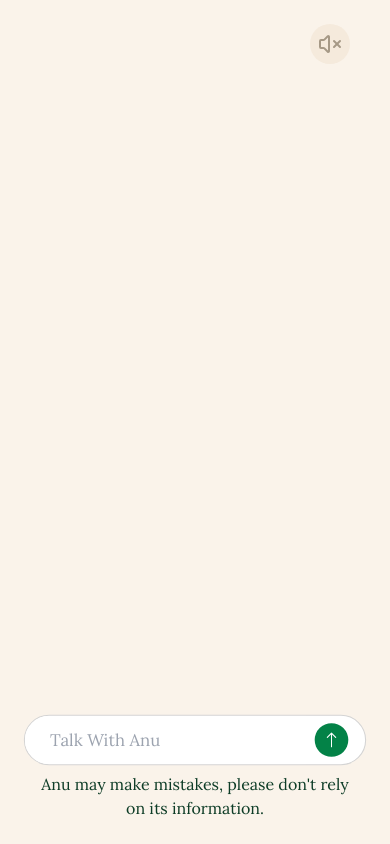
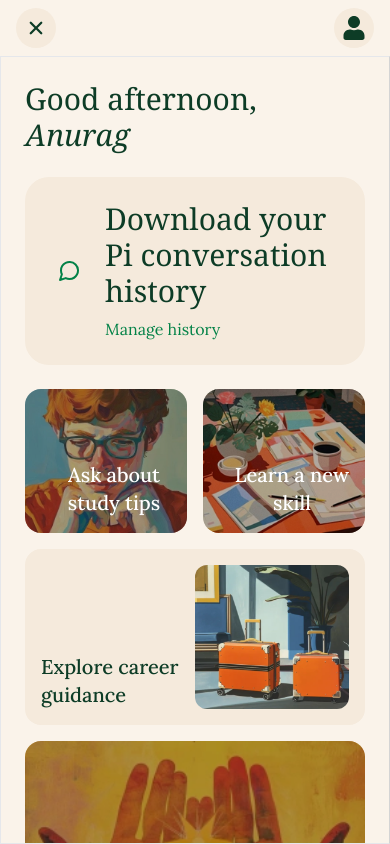
Before and after one commit to anuragaffection/anu_web_react, a React (Vite) app: page /discover in a window 390 px wide. Built offline with nearby package versions, Linux system fonts and the light colour scheme.

Commit message:
feat/mobile

```diff
--- a/src/App.jsx
+++ b/src/App.jsx
@@ -1,5 +1,5 @@
 import React from "react";
-import { Routes, Route } from "react-router-dom";
+import { Routes, Route, useLocation, Link } from "react-router-dom";
 
 // components
 import SectionChat from "./components/SectionChat";
@@ -11,11 +11,22 @@
 import Thread from "./pages/Thread";
 import NoPage from "./pages/NoPage";
 import DiscoverImgLayout from "./components/discoverComponents/DiscoverImgLayout";
+import { BsStars } from "react-icons/bs";
+import { IoIosPaper } from "react-icons/io";
+
+import { FaUser } from "react-icons/fa";
+import { IoClose } from "react-icons/io5";
 
 function App() {
+  const location = useLocation();
+
+  const currentPath = location.pathname;
+  const modalRoutes = ["/discover", "/discoverl", "/profile", "/threads"];
+  const isModal = modalRoutes.includes(currentPath);
+
   return (
     <div className="flex h-full max-h-screen min-h-screen w-full flex-row">
-      <div className="w-full hidden lg:block border border-r-neutral-300 lg:w-24">
+      <div className="hidden w-full border border-r-neutral-300 lg:block lg:w-24">
         <Sidebar />
       </div>
       <div className="hidden lg:block">
@@ -30,6 +41,36 @@
           <Route path="*" element={<NoPage />} />
         </Routes>
       </div>
+
+      {isModal && (
+        <div className="fixed inset-0 z-50 flex h-full w-full flex-col items-center justify-center overflow-auto lg:hidden">
+          {/* <div className="relative h-full w-full bg-lime-500"> */}
+
+          <div className="sticky right-0 top-0 z-50 flex w-full items-center justify-between bg-beige px-4 py-2">
+            <Link
+              to={"/"}
+              className="rounded-full bg-coreBeige p-2 hover:bg-darkBeige lg:hidden"
+            >
+              <IoClose size={24} />
+            </Link>
+            <Link
+              to={"/profile"}
+              className="rounded-full bg-coreBeige p-2 hover:bg-darkBeige lg:hidden"
+            >
+              <FaUser size={24} />
+            </Link>
+          </div>
+          <div className="h-full w-full overflow-hidden">
+            <Routes>
+              <Route path="/discover" element={<Discover />} />
+              <Route path="/discoverl" element={<DiscoverImgLayout />} />
+              <Route path="/profile" element={<Profile />} />
+              <Route path="/threads" element={<Thread />} />
+            </Routes>
+          </div>
+          {/* </div> */}
+        </div>
+      )}
       <div className="flex-1 overflow-clip">
         <SectionChat />
       </div>
--- a/src/components/ImgComponents/ImgRectangle.jsx
+++ b/src/components/ImgComponents/ImgRectangle.jsx
@@ -1,15 +1,20 @@
-import React, { useContext } from "react";
+import React, { useContext, useState } from "react";
 import ChatContext from "../../store/ChatContext";
 import { getAnswers } from "../../api";
+import { useNavigate } from "react-router-dom";
 
 function ImgRectangle({ to, src, alt, text, className = "" }) {
   const chatStates = useContext(ChatContext);
-  const { getNewThread, setChats } = chatStates;
+  const { getNewThread, setChats, isMobile } = chatStates;
+  const navigate = useNavigate();
 
   const handleDiscoverClick = async (e) => {
     e.preventDefault();
     await getNewThread();
     await handleSend();
+    if (isMobile) {
+      navigate("/");
+    }
   };
 
   const handleSend = async () => {
--- a/src/components/ImgComponents/ImgSquareSm.jsx
+++ b/src/components/ImgComponents/ImgSquareSm.jsx
@@ -1,15 +1,20 @@
 import React, { useContext } from "react";
 import ChatContext from "../../store/ChatContext";
 import { getAnswers } from "../../api";
+import { useNavigate } from "react-router-dom";
 
 function ImgSquareSm({ to, src, alt, text, className = "" }) {
   const chatStates = useContext(ChatContext);
-  const { getNewThread, setChats } = chatStates;
+  const { getNewThread, setChats, isMobile } = chatStates;
+  const navigate = useNavigate();
 
   const handleDiscoverClick = async (e) => {
     e.preventDefault();
     await getNewThread();
     await handleSend();
+    if (isMobile) {
+      navigate("/");
+    }
   };
 
   const handleSend = async () => {
--- a/src/components/SectionChat.jsx
+++ b/src/components/SectionChat.jsx
@@ -1,8 +1,11 @@
 import React, { useEffect, useRef, useState, useContext } from "react";
 import { getAnswers } from "../api";
-import { BsArrowUp } from "react-icons/bs";
+import { BsArrowUp, BsStars } from "react-icons/bs";
 import { LuVolume2, LuVolumeX } from "react-icons/lu";
 import ChatContext from "../store/ChatContext";
+import { Link } from "react-router-dom";
+import { IoIosPaper } from "react-icons/io";
+import TopBar from "./TopBar";
 
 function SectionChat() {
   const chatEndRef = useRef(null);
@@ -58,9 +61,9 @@
         prevChats.map((item, index) =>
           index === prevChats.length - 1
             ? {
-              ...item,
-              anu: "Sorry, an error has occurred. Please contact the developer.",
-            }
+                ...item,
+                anu: "Sorry, an error has occurred. Please contact the developer.",
+              }
             : item,
         ),
       );
@@ -82,16 +85,14 @@
   }, [chats]);
 
   useEffect(() => {
-
     if (speech === false) {
       window.speechSynthesis.cancel();
-
     }
     // chats, {user, anu}
     if (speech === true && chats && chats.length > 0) {
       const lastIndex = chats.length - 1;
       const lastResponse = chats[lastIndex].anu;
-      console.log(lastResponse)
+      console.log(lastResponse);
       if (!window.speechSynthesis) {
         console.error("Speech synthesis not supported in this browser.");
       }
@@ -99,16 +100,17 @@
       if (lastResponse && lastResponse.trim()) {
         const windowSpeech = window.speechSynthesis;
         const toSpeak = new SpeechSynthesisUtterance(lastResponse);
-        windowSpeech.speak(toSpeak)
+        windowSpeech.speak(toSpeak);
       }
     }
   }, [chats, speech]);
 
   return (
-    <div className="relative flex h-full w-full flex-col items-center justify-between space-y-6 py-4 pt-6 overflow-clip">
-
+    <div className="relative flex h-full w-full flex-col items-center justify-between gap-y-6 overflow-clip pb-4 pt-16">
+      <TopBar />
+      {/* removing link - because it creating hinderance in next */}
       <button
-        className="absolute right-10 top-6 rounded-full bg-coreBeige p-2 hover:bg-darkBeige z-50"
+        className="absolute right-10 top-2 z-10 rounded-full bg-coreBeige p-2 hover:bg-darkBeige"
         type="button"
         onClick={() => setSpeech(!speech)}
       >
@@ -118,7 +120,6 @@
           <LuVolumeX className="text-coreGray" size={24} />
         )}
       </button>
-
 
       <div className="flex h-full w-full flex-col items-center justify-center overflow-auto p-2">
         <div className="flex h-full w-full max-w-3xl flex-col gap-y-8 px-4 pt-6">
@@ -155,13 +156,11 @@
               <BsArrowUp />
             </button>
           </div>
-          <div className="text-center">
+          <div className="text-center text-sm lg:text-lg">
             Anu may make mistakes, please don't rely on its information.
           </div>
         </div>
       </div>
-
-
     </div>
   );
 }
--- /dev/null
+++ b/src/components/TopBar.jsx
@@ -0,0 +1,25 @@
+import React from "react";
+import { BsStars } from "react-icons/bs";
+import { IoIosPaper } from "react-icons/io";
+import { Link } from "react-router-dom";
+
+function TopBar() {
+  return (
+    <>
+      <Link
+        to={"/discover"}
+        className="absolute left-4 top-2 rounded-full bg-coreBeige p-2 hover:bg-darkBeige lg:hidden"
+      >
+        <BsStars size={24} />
+      </Link>
+      <Link
+        to={"/threads"}
+        className="absolute right-24 top-2 rounded-full bg-coreBeige p-2 hover:bg-darkBeige lg:hidden"
+      >
+        <IoIosPaper size={24} />
+      </Link>
+    </>
+  );
+}
+
+export default TopBar;
--- a/src/pages/Discover.jsx
+++ b/src/pages/Discover.jsx
@@ -11,17 +11,17 @@
 
 function Discover() {
   return (
-    <div className="flex h-full w-96 overflow-y-auto border border-r-neutral-300 bg-beige p-6 scrollbar-hide">
+    <div className="flex h-full w-full overflow-y-auto border border-r-neutral-300 bg-beige p-6 scrollbar-hide lg:w-96">
       <div className="flex w-full flex-col space-y-6">
         {/* Greeting */}
         <h1 className="font-serif text-3xl text-darkGreen">
           Good afternoon, <span className="italic">Anurag</span>
         </h1>
         <DiscoverHistory />
-        <DiscoverImgShort discoverData={discoverData1} />;
-        <DiscoverImgShort discoverData={discoverData2} />;
-        <DiscoverImgShort discoverData={discoverData3} />;
-        <DiscoverImgShort discoverData={discoverData4} />;
+        <DiscoverImgShort discoverData={discoverData1} />
+        <DiscoverImgShort discoverData={discoverData2} />
+        <DiscoverImgShort discoverData={discoverData3} />
+        <DiscoverImgShort discoverData={discoverData4} />
       </div>
     </div>
   );
--- a/src/pages/NoPage.jsx
+++ b/src/pages/NoPage.jsx
@@ -1,7 +1,11 @@
 import React from "react";
 
 function NoPage() {
-  return <div>Page Not Found</div>;
+  return (
+    <div className="h-full w-full border border-r-neutral-300 bg-beige lg:w-96">
+      <p>Page not found</p>
+    </div>
+  )
 }
 
 export default NoPage;
--- a/src/pages/Profile.jsx
+++ b/src/pages/Profile.jsx
@@ -25,7 +25,7 @@
 
 function Profile() {
   return (
-    <div className="h-full w-96 border border-r-neutral-300 bg-beige">
+    <div className="h-full w-full border border-r-neutral-300 bg-beige lg:w-96">
       <div className="p-6">
         <div className="mx-auto max-w-2xl space-y-6">
           <h1 className="text-4xl font-bold text-darkGreenHigh">Anurag</h1>
--- a/src/store/ChatState.jsx
+++ b/src/store/ChatState.jsx
@@ -62,6 +62,21 @@
     updateThreadCollectionChats();
   }, [chats]);
 
+  const [isMobile, setIsMobile] = useState(false);
+
+  useEffect(() => {
+    const handleResize = () => {
+      setIsMobile(window.innerWidth < 1024);
+    };
+
+    handleResize(); // Check on initial load
+    window.addEventListener("resize", handleResize);
+
+    return () => {
+      window.removeEventListener("resize", handleResize);
+    };
+  }, []);
+
   return (
     <ChatContext.Provider
       value={{
@@ -74,6 +89,8 @@
         updateThreadCollectionChats,
         getNewThread,
         selectThread,
+        isMobile,
+        setIsMobile,
       }}
     >
       {props.children}
```
Also changed, not shown: src/pages/Thread.jsx (+11 -3 lines).
